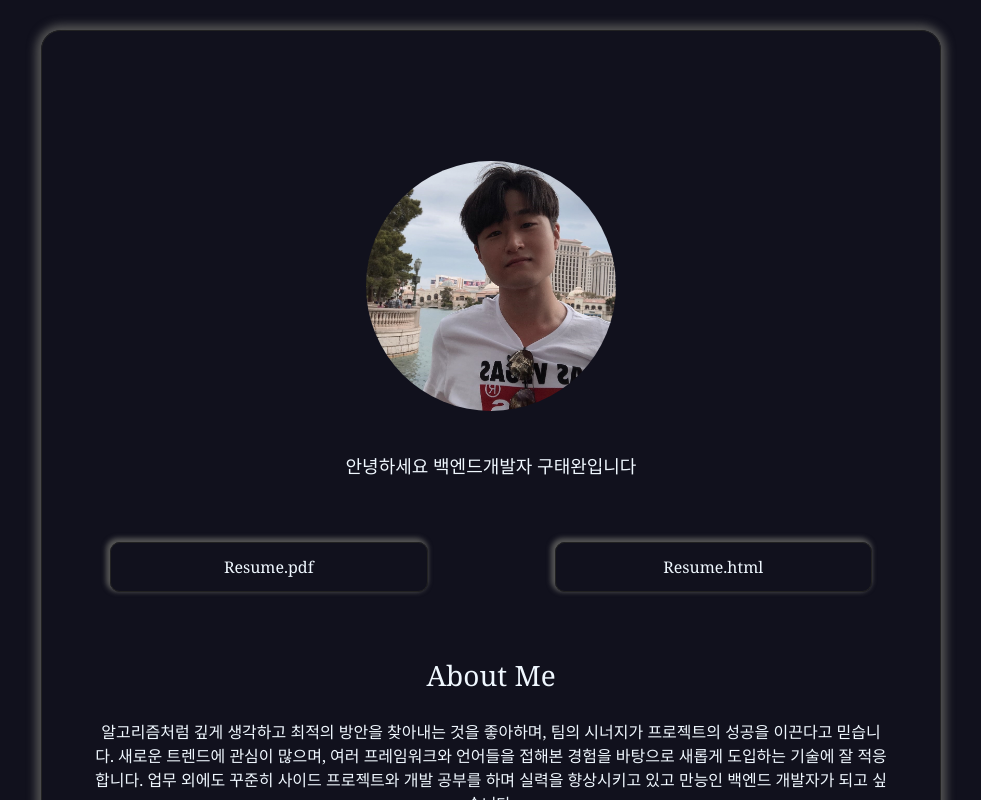
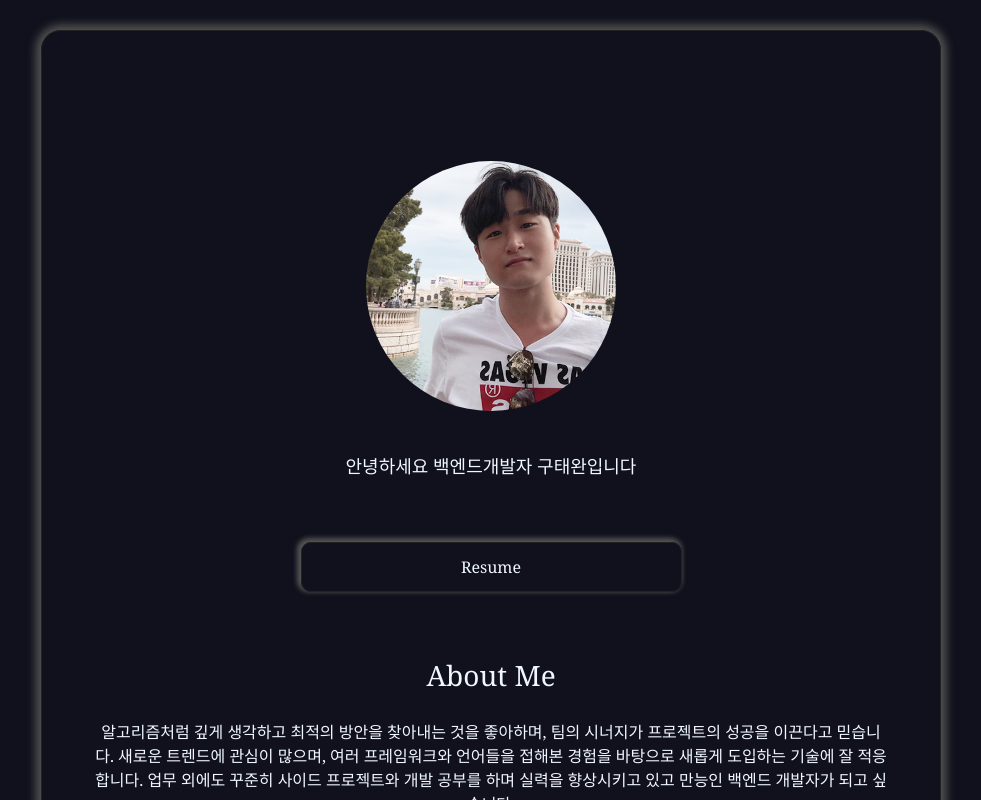
Before and after one commit to Taewan-Gu/PortpolioPage, a Vue app in the folder front/: page / in a window 1280 px wide. Shown: the top 800 px of the page, without its empty margins (149-1130 px from the left). Built offline with nearby package versions, Linux system fonts and the light colour scheme; a web font is replaced by a local one.

Commit message:
feat: 🎸 change profile & remove html resume

```diff
--- a/front/src/components/portpolio/Resume.vue
+++ b/front/src/components/portpolio/Resume.vue
@@ -1,8 +1,8 @@
 <template>
   <v-row class="row-content-center resume-box">
-    <v-col cols="5" class="resume" @click="downloadResume">Resume.pdf</v-col>
-    <v-col cols="2"></v-col>
-    <v-col cols="5" class="resume" @click="showResume">Resume.html</v-col>
+    <v-col cols="3"></v-col>
+    <v-col cols="6" class="resume" @click="downloadResume">Resume</v-col>
+    <v-col cols="3"></v-col>
   </v-row>
 </template>
 
@@ -12,9 +12,6 @@ export default {
   methods: {
     downloadResume() {
       open("https://taewan.page/api/resume/download?" + Date.now());
-    },
-    showResume() {
-      open("https://taewan.page/api/resume/html?" + Date.now());
     },
   },
 };
```
Also changed, not shown: front/src/assets/1.jpg.
